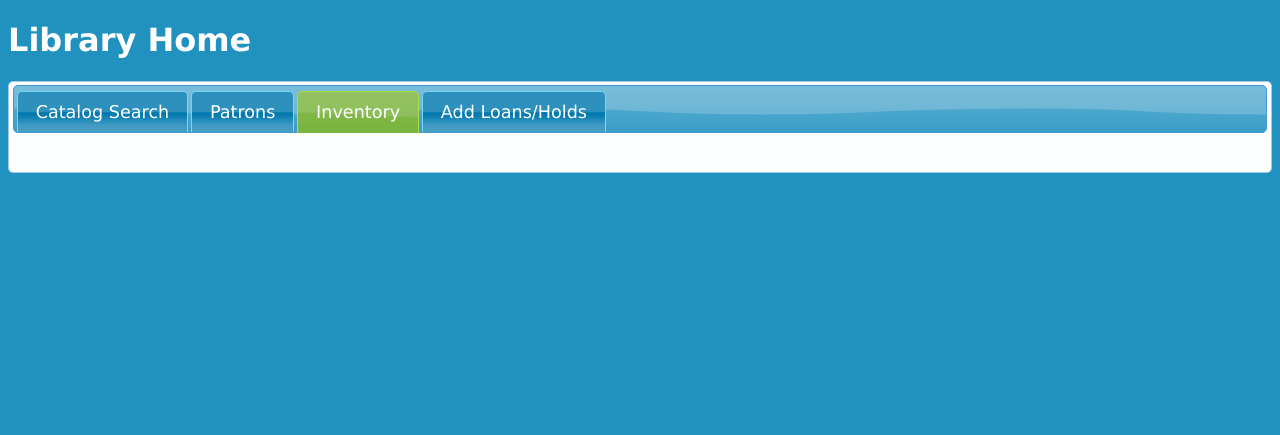
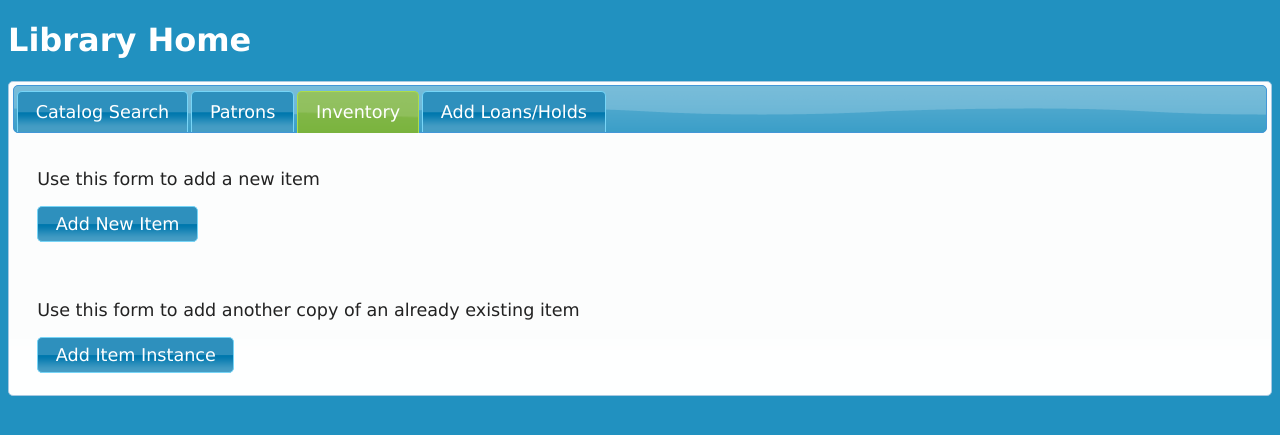
Before and after one commit to sjdixon/CPSC471Library, a PHP site: page /App_Index.php in a window 1280 px wide, after a click on "Inventory". Shown: the top 435 px of the page. Run offline with PHP 8.4, Linux system fonts and the light colour scheme; some libraries are stand-ins or nearby versions.

Commit message:
Started adding the dialog boxes to add new items. Still working on seeing if there's a a good way to call a php file's code in here.

```diff
--- a/App_Index.php
+++ b/App_Index.php
@@ -33,8 +33,22 @@
 	<div id="tabs-2">
 	</div>
 	<div id="tabs-3">
+		<p>Use this form to add a new item</p>
+		<button type="button" id = "b1" >Add New Item</button><br><br><br>
+		<p>Use this form to add another copy of an already existing item</p>
+		<button type="button">Add Item Instance</button>
+		<script>
+			$( "button" ).button();
+		</script>
+		<div id="dialog" title="Add New Item">HTML to add new item will go here</div>
+		<script>
+		$( "#dialog" ).dialog({ autoOpen: false, modal: true });
+		$( "#b1" ).click(function() {
+			$( "#dialog" ).dialog( "open" );
+		});
+</script>
 	</div>
-	<div id ="tabs-4>
+	<div id ="tabs-4">
 	</div>
 </div>
 </body>
```
